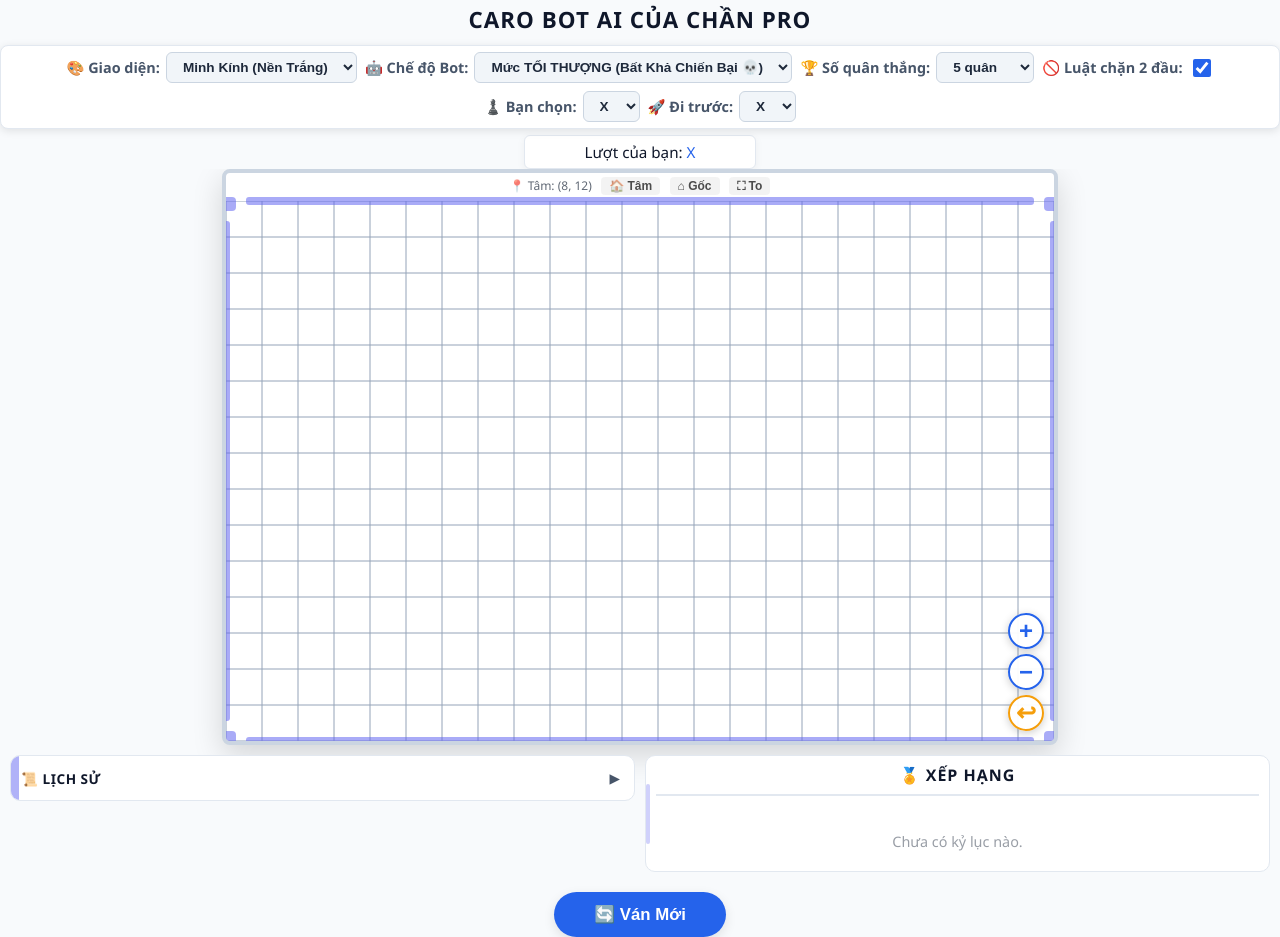
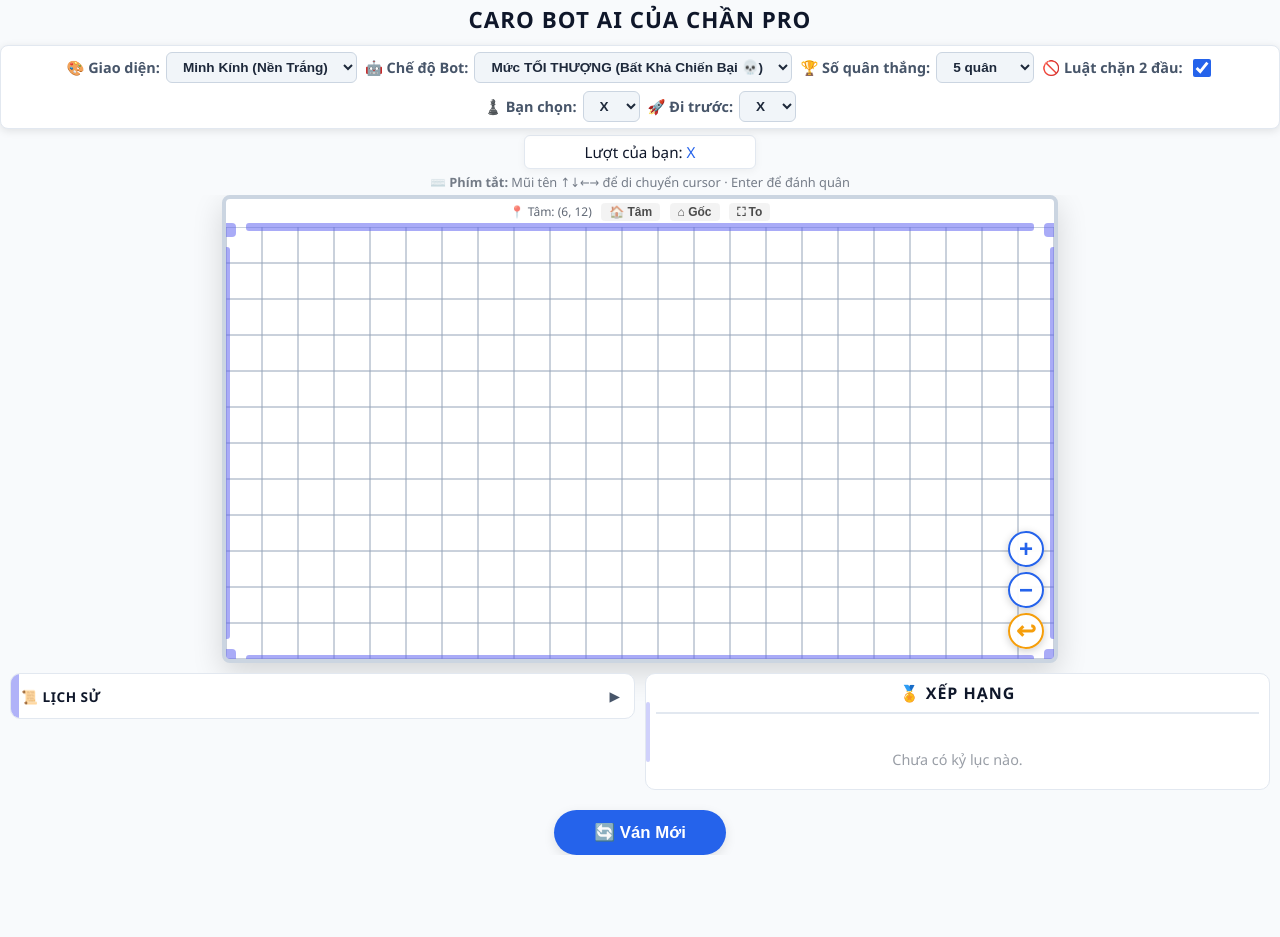
Before and after one commit to khoiphuctool/caro, a plain HTML site: page index.html in a window 1280 px wide. After the commit the page ends 855 px from the top, so only its background shows below. Drawn offline with Linux system fonts and the light colour scheme.

Commit message:
Add files via upload

```diff
--- a/index.html
+++ b/index.html
@@ -748,6 +748,10 @@
     </div>
 
     <div class="status-panel" id="status-panel">Đang tải...</div>
+
+    <div style="text-align:center; font-size:0.8rem; opacity:0.6; margin:4px 0;">
+        ⌨️ <b>Phím tắt:</b> Mũi tên ↑↓←→ để di chuyển cursor · Enter để đánh quân
+    </div>
 
     <div class="main-layout">
         <div class="game-container" id="ui-game-container">
@@ -1467,6 +1471,9 @@
         winningCellCoords = [];
         moveCount         = 0;
         moveHistory       = []; // Reset undo history
+        keyboardCursorR   = 0;  // Reset keyboard cursor position
+        keyboardCursorC   = 0;
+        keyboardCursorVisible = false; // Hide keyboard cursor
         updateCursorByTurn();
 
         // Luôn dùng bàn vô hạn
@@ -1744,8 +1751,9 @@
             }
         }
 
-        // Keyboard cursor (solo mode)
-        if (keyboardCursorVisible && gameMode === 'solo' && isGameActive) {
+        // Keyboard cursor (solo mode or AI mode when player's turn)
+        const isPlayerTurn = gameMode === 'solo' || (gameMode.startsWith('ai') && currentPlayer !== botPiece);
+        if (keyboardCursorVisible && isPlayerTurn && isGameActive) {
             const kr = keyboardCursorR - r0, kc = keyboardCursorC - c0;
             if (kr >= 0 && kc >= 0 && kr < rows && kc < cols) {
                 // Draw keyboard cursor with different color (orange)
@@ -1834,8 +1842,11 @@
         if (!isInfinite) return;
         if (!isGameActive) return;
 
-        // Chế độ solo: hỗ trợ phím mũi tên để di chuyển cursor và Enter để đánh
-        if (gameMode === 'solo') {
+        // Hỗ trợ phím mũi tên để di chuyển cursor và Enter để đánh
+        // Áp dụng cho: Solo mode hoặc AI mode khi đến lượt người chơi
+        const isPlayerTurn = gameMode === 'solo' || (gameMode.startsWith('ai') && currentPlayer !== botPiece);
+
+        if (isPlayerTurn) {
             if (e.key === 'ArrowUp') {
                 e.preventDefault();
                 keyboardCursorR--;
@@ -1873,7 +1884,7 @@
             }
         }
 
-        // Chế độ AI: ENTER key để đánh quân tại ô đang hover
+        // Fallback: ENTER key để đánh quân tại ô đang hover (chế độ AI cũ)
         if (e.key !== 'Enter') return;
         if (gameMode.startsWith('ai') && currentPlayer === botPiece) return;
         if (infHoverR === null || infHoverC === null) return;
```
